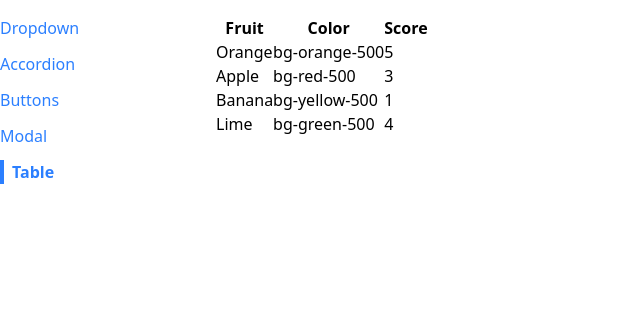
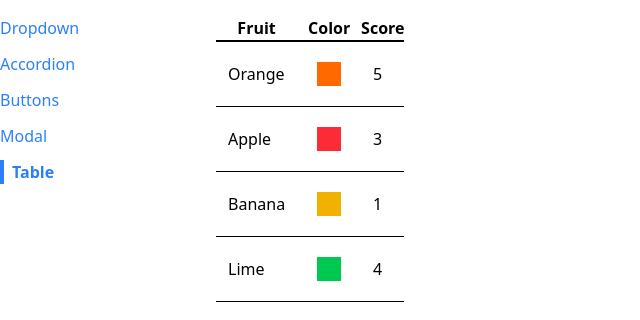
Before and after one commit to AddyLopez/react-component-library-app, a React (Vite) app in the folder comps/: page /table in a window 1280 px wide. Shown: the top 320 px of the page, without its empty margins (0-640 px from the left). Built offline with nearby package versions, Linux system fonts and the light colour scheme.

Commit message:
Add Tailwind styling (table not reusable yet)

```diff
--- a/comps/src/components/Table.js
+++ b/comps/src/components/Table.js
@@ -1,18 +1,20 @@
 const Table = ({ data }) => {
   const renderedRows = data.map((fruit) => {
     return (
-      <tr key={fruit.name}>
-        <td>{fruit.name}</td>
-        <td>{fruit.color}</td>
-        <td>{fruit.score}</td>
+      <tr key={fruit.name} className="border-b">
+        <td className="p-3">{fruit.name}</td>
+        <td className="p-3">
+          <div className={`p-3 m-2 ${fruit.color}`}></div>
+        </td>
+        <td className="p-3">{fruit.score}</td>
       </tr>
     );
   });
 
   return (
-    <table>
+    <table className="table-auto border-spacing-2">
       <thead>
-        <tr>
+        <tr className="border-b-2">
           <th>Fruit</th>
           <th>Color</th>
           <th>Score</th>
```
